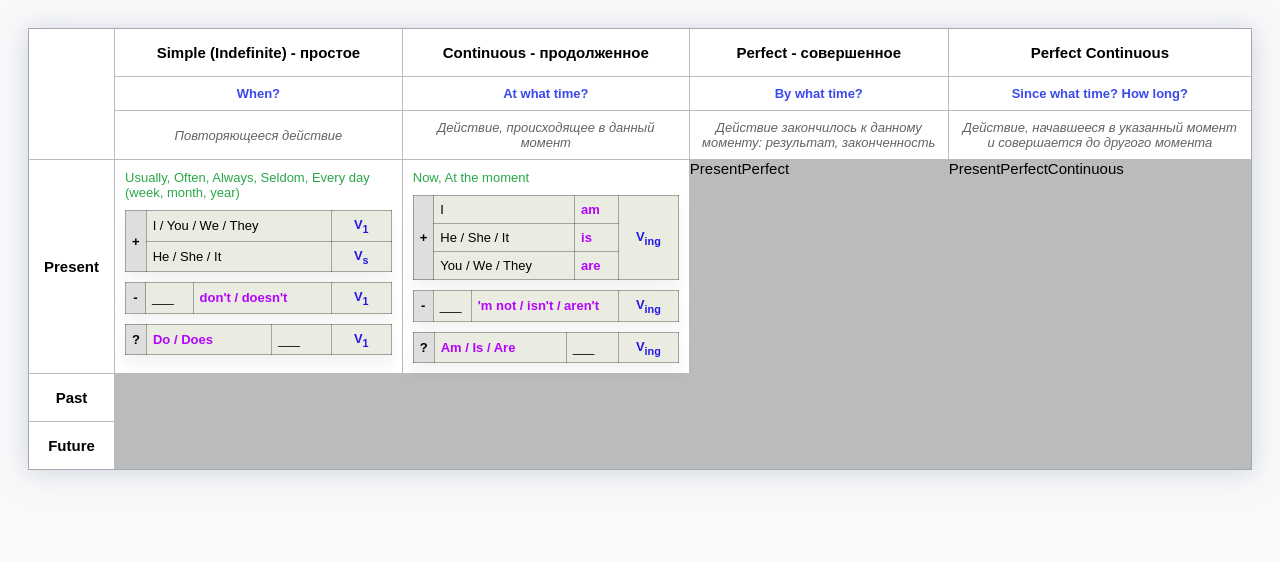
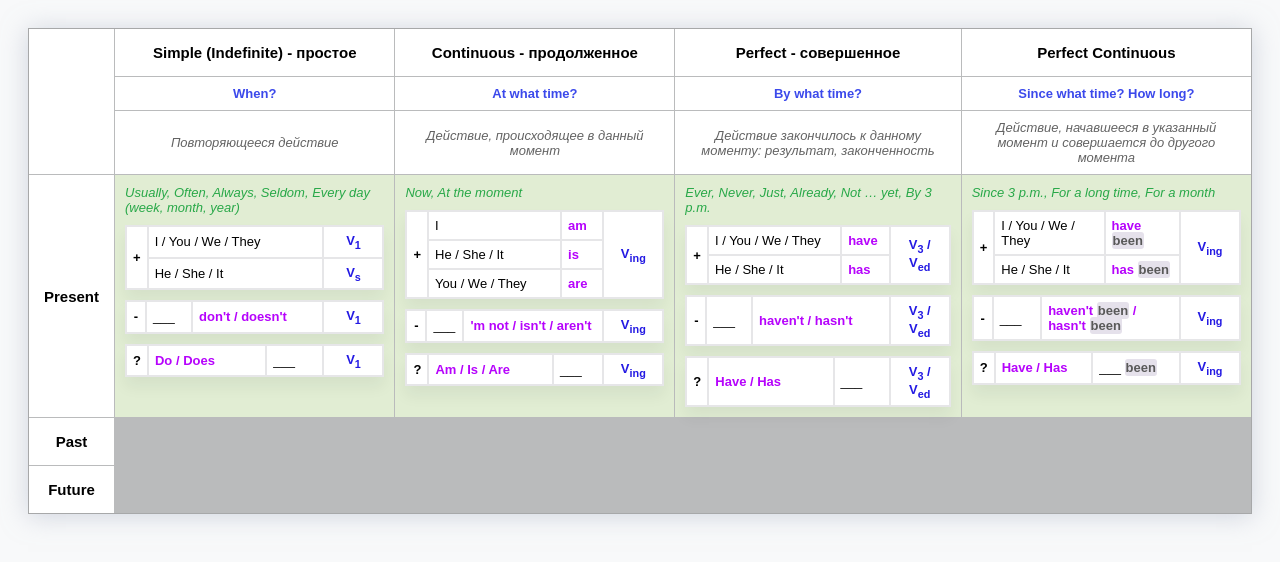
Before and after one commit to anton-sergeenkov/Lingua-Commit, a Vue app: page / in a window 1280 px wide. Shown: the top 562 px of the page. Built offline with nearby package versions, Linux system fonts and the light colour scheme.

Commit message:
present+

```diff
--- a/src/components/TensesTable/Tenses/Present/PresentContinuous.vue
+++ b/src/components/TensesTable/Tenses/Present/PresentContinuous.vue
@@ -1,6 +1,5 @@
 <script setup>
 import Table from '../components/Table.vue';
-import TableWrapper from '../components/TableWrapper.vue';
 import Row from '../components/Row.vue';
 
 import Col from '../components/Col.vue';
@@ -12,7 +11,6 @@ import TextComment from '../components/TextComment.vue';
 </script>
 
 <template>
-    <TableWrapper>
     <TextComment>
         Now,
         At the moment
@@ -52,6 +50,4 @@ import TextComment from '../components/TextComment.vue';
             <ColVerb>V<sub>ing</sub></ColVerb>
         </Row>
     </Table>
-
-    </TableWrapper>
 </template>
--- a/src/components/TensesTable/Tenses/Present/PresentPerfect.vue
+++ b/src/components/TensesTable/Tenses/Present/PresentPerfect.vue
@@ -1,3 +1,53 @@
+<script setup>
+import Table from '../components/Table.vue';
+import Row from '../components/Row.vue';
+
+import Col from '../components/Col.vue';
+import ColSentence from '../components/ColSentence.vue';
+import ColAccent from '../components/ColAccent.vue';
+import ColVerb from '../components/ColVerb.vue';
+
+import TextComment from '../components/TextComment.vue';
+</script>
+
 <template>
-    PresentPerfect
+    <TextComment>
+        Ever,
+        Never,
+        Just,
+        Already,
+        Not … yet,
+        By 3 p.m.
+    </TextComment>
+
+	<Table>
+		<Row>
+            <ColSentence rowspan="2">+</ColSentence>
+			<Col>I / You / We / They</Col>
+			<ColAccent>have</ColAccent>
+			<ColVerb rowspan="3">V<sub>3</sub> / V<sub>ed</sub></ColVerb>
+		</Row>
+		<Row>
+			<Col>He / She / It </Col>
+			<ColAccent>has</ColAccent>
+		</Row>
+	</Table>
+
+	<Table>
+		<Row>
+            <ColSentence>-</ColSentence>
+			<Col>___</Col>
+			<ColAccent>haven't / hasn't</ColAccent>
+			<ColVerb>V<sub>3</sub> / V<sub>ed</sub></ColVerb>
+		</Row>
+	</Table>
+
+	<Table>
+		<Row>
+            <ColSentence>?</ColSentence>
+			<ColAccent>Have / Has</ColAccent>
+			<Col>___</Col>
+			<ColVerb>V<sub>3</sub> / V<sub>ed</sub></ColVerb>
+		</Row>
+	</Table>
 </template>
--- a/src/components/TensesTable/Tenses/Present/PresentPerfectContinuous.vue
+++ b/src/components/TensesTable/Tenses/Present/PresentPerfectContinuous.vue
@@ -1,3 +1,50 @@
+<script setup>
+import Table from '../components/Table.vue';
+import Row from '../components/Row.vue';
+
+import Col from '../components/Col.vue';
+import ColSentence from '../components/ColSentence.vue';
+import ColAccent from '../components/ColAccent.vue';
+import ColVerb from '../components/ColVerb.vue';
+
+import TextComment from '../components/TextComment.vue';
+</script>
+
 <template>
-    PresentPerfectContinuous
+    <TextComment>
+        Since 3 p.m.,
+        For a long time,
+        For a month
+    </TextComment>
+
+	<Table>
+		<Row>
+            <ColSentence rowspan="2">+</ColSentence>
+			<Col>I / You / We / They</Col>
+			<ColAccent>have <u>been</u></ColAccent>
+			<ColVerb rowspan="3">V<sub>ing</sub></ColVerb>
+		</Row>
+		<Row>
+			<Col>He / She / It</Col>
+			<ColAccent>has <u>been</u></ColAccent>
+		</Row>
+	</Table>
+
+	<Table>
+		<Row>
+            <ColSentence>-</ColSentence>
+			<Col>___</Col>
+			<ColAccent>haven't <u>been</u> / <br/> hasn't <u>been</u></ColAccent>
+			<ColVerb>V<sub>ing</sub></ColVerb>
+		</Row>
+	</Table>
+
+	<Table>
+		<Row>
+            <ColSentence>?</ColSentence>
+			<ColAccent>Have / Has</ColAccent>
+			<Col>___ <u>been</u></Col>
+			<ColVerb>V<sub>ing</sub></ColVerb>
+		</Row>
+	</Table>
 </template>
--- a/src/components/TensesTable/Tenses/Present/PresentSimple.vue
+++ b/src/components/TensesTable/Tenses/Present/PresentSimple.vue
@@ -12,7 +12,6 @@ import TextComment from '../components/TextComment.vue';
 </script>
 
 <template>
-    <TableWrapper>
     <TextComment>
         Usually,
         Often,
@@ -50,5 +49,4 @@ import TextComment from '../components/TextComment.vue';
             <ColVerb>V<sub>1</sub></ColVerb>
         </Row>
     </Table>
-    </TableWrapper>
 </template>
--- a/src/components/TensesTable/Tenses/components/Col.vue
+++ b/src/components/TensesTable/Tenses/components/Col.vue
@@ -11,6 +11,6 @@ defineProps(['className'])
 <style scoped>
 .wrapper {
 	padding: 6px;
-    border: 1px solid rgba(0,0,0,.3);
+    border: 2px solid #e6e6e8;
 }
 </style>
--- a/src/components/TensesTable/Tenses/components/ColSentence.vue
+++ b/src/components/TensesTable/Tenses/components/ColSentence.vue
@@ -13,6 +13,5 @@ import Col from './Col.vue'
     width: 20px;
     font-weight: 600;
     text-align: center;
-    background-color: #dedede;
 }
 </style>
--- a/src/components/TensesTable/Tenses/components/Table.vue
+++ b/src/components/TensesTable/Tenses/components/Table.vue
@@ -11,7 +11,7 @@
     margin-bottom: 10px;
 	border-collapse: collapse;
 	box-shadow: var(--box-shadow-table);
-	background-color: #eaebe1;
+	background-color: #fff;
 }
 .wrapper:last-child {
     margin-bottom: 0;
--- a/src/components/TensesTable/Tenses/components/TableWrapper.vue
+++ b/src/components/TensesTable/Tenses/components/TableWrapper.vue
@@ -1,5 +1,9 @@
+<script setup>
+defineProps(['className'])
+</script>
+
 <template>
-    <div class="wrapper">
+    <div :class="['wrapper', className]">
         <slot></slot>
     </div>
 </template>
--- a/src/components/TensesTable/Tenses/components/TextComment.vue
+++ b/src/components/TensesTable/Tenses/components/TextComment.vue
@@ -8,6 +8,7 @@
 .wrapper {
     margin-bottom: 10px;
     font-size: 13px;
+    font-style: italic;
     color: #28a848;
 }
 </style>
--- a/src/components/TensesTable/TensesTable.vue
+++ b/src/components/TensesTable/TensesTable.vue
@@ -5,6 +5,8 @@ import PresentSimple from './Tenses/Present/PresentSimple.vue';
 import PresentContinuous from './Tenses/Present/PresentContinuous.vue';
 import PresentPerfect from './Tenses/Present/PresentPerfect.vue';
 import PresentPerfectContinuous from './Tenses/Present/PresentPerfectContinuous.vue';
+
+import TableWrapper from './Tenses/components/TableWrapper.vue';
 </script>
 
 <template>
@@ -44,25 +46,54 @@ import PresentPerfectContinuous from './Tenses/Present/PresentPerfectContinuous.
 		/>
 
 		<!-- Present -->
-		<div style="grid-area: ps"><PresentSimple /></div>
-		<div style="grid-area: pc"><PresentContinuous /></div>
-		<div style="grid-area: pp"><PresentPerfect /></div>
-		<div style="grid-area: ppc"><PresentPerfectContinuous /></div>
+		<TableWrapper style="grid-area: ps" className="color-present">
+			<PresentSimple />
+		</TableWrapper>
+		<TableWrapper style="grid-area: pc" className="color-present">
+			<PresentContinuous />
+		</TableWrapper>
+		<TableWrapper style="grid-area: pp" className="color-present">
+			<PresentPerfect />
+		</TableWrapper>
+		<TableWrapper style="grid-area: ppc" className="color-present">
+			<PresentPerfectContinuous />
+		</TableWrapper>
 	</div>
 </template>
 
+<style>
+u {
+	background-color: #e5e1eb;
+	padding: 1px;
+	border-radius: 3px;
+	text-decoration: none;
+	color: #595959;
+	font-weight: 600;
+}
+</style>
+
 <style scoped>
+.color-present {
+	background-color: #e1edd3;
+}
+.color-past {
+	background-color: #ede9d3;
+}
+.color-future {
+	background-color: #d3e9ed;
+}
+
 .container {
     display: grid;
 	gap: 1px;
     grid-template-columns: repeat(5, auto);
     grid-template-areas:
-        "clear  header-sl-name      header-cs-name      header-pt-name      header-pc-name"
-        "clear  header-sl-question  header-cs-question  header-pt-question  header-pc-question"
-        "clear  header-sl-text      header-cs-text      header-pt-text      header-pc-text"
-		"side-pr ps pc pp ppc"
-		"side-ps . . . ."
-		"side-ft . . . .";
+        "clear    header-sl-name      header-cs-name      header-pt-name      header-pc-name"
+        "clear    header-sl-question  header-cs-question  header-pt-question  header-pc-question"
+        "clear    header-sl-text      header-cs-text      header-pt-text      header-pc-text"
+		"side-pr  ps                  pc                  pp                  ppc"
+		"side-ps  . . . ."
+		"side-ft  . . . .";
 
 	font-size: 15px;
     border: 1px solid rgba(0,0,0,.1);
```
Lines whose indentation alone changed are shown as unchanged.
